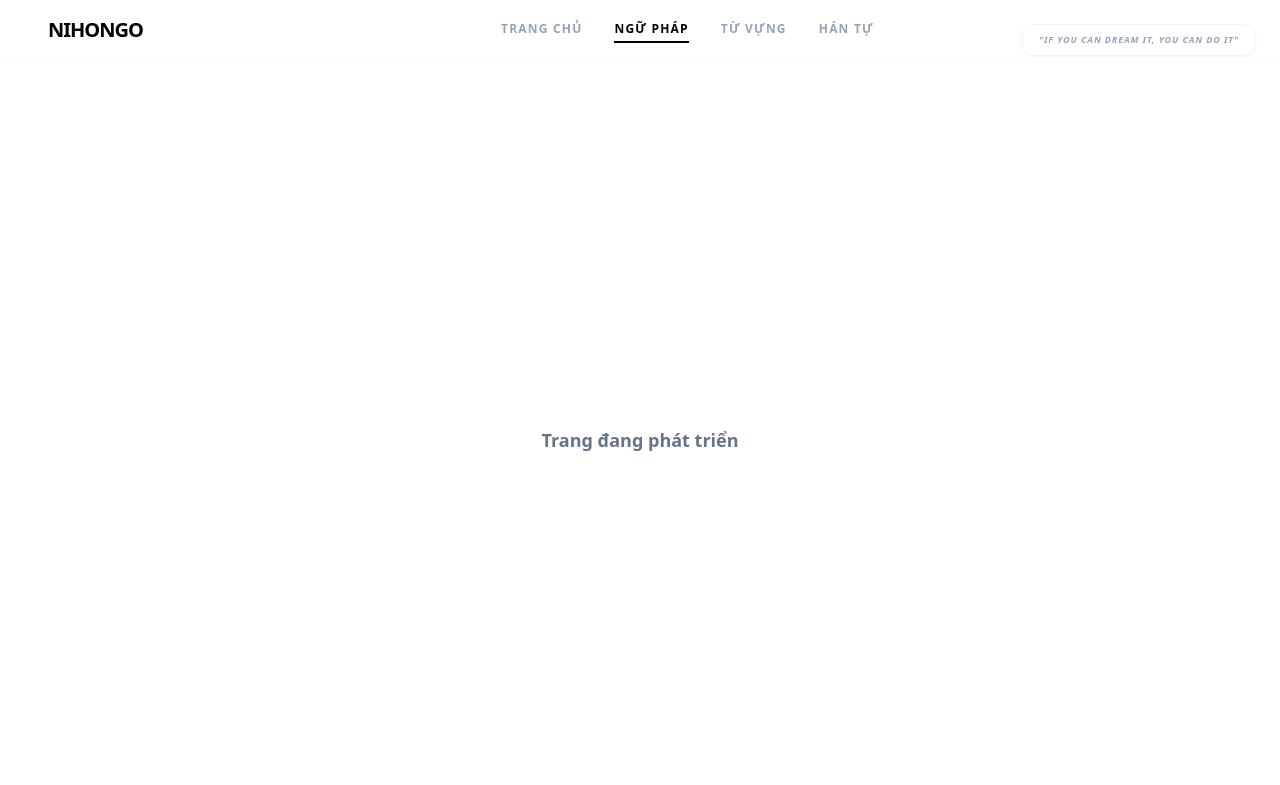
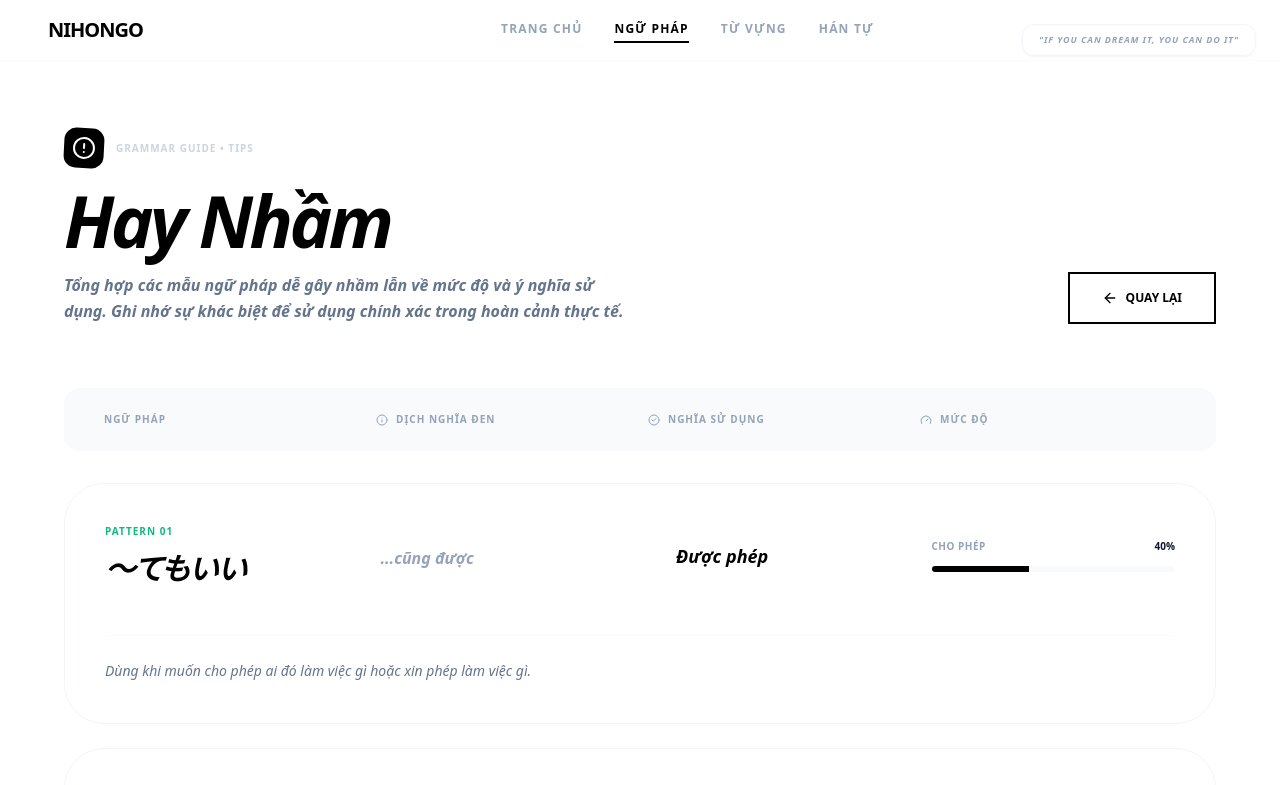
Before and after one commit to inngok/nihongo-practice, a React (Vite) app: page /grammar/confusing in a window 1280 px wide. Shown: the top 785 px of the page. Built offline with nearby package versions, Linux system fonts and the light colour scheme.

Commit message:
feat: add 'Hay Nhầm' grammar comparison page and home button

```diff
--- /dev/null
+++ b/src/pages/grammar/ConfusingGrammar.jsx
@@ -0,0 +1,186 @@
+import React from 'react';
+import { useNavigate } from 'react-router-dom';
+import { ArrowLeft, AlertCircle, Info, CheckCircle2, XCircle, Gauge } from 'lucide-react';
+
+const confusionData = [
+  {
+    pattern: '～てもいい',
+    literal: '...cũng được',
+    usage: 'Được phép',
+    intensity: 'Cho phép',
+    color: 'emerald',
+    description: 'Dùng khi muốn cho phép ai đó làm việc gì hoặc xin phép làm việc gì.',
+    intensityValue: 40
+  },
+  {
+    pattern: '～てはいけない',
+    literal: '...thì không được',
+    usage: 'Cấm',
+    intensity: 'Cấm đoán tuyệt đối',
+    color: 'rose',
+    description: 'Dùng để đưa ra mệnh lệnh cấm đoán mạnh mẽ, thường dựa trên quy tắc hoặc đạo đức.',
+    intensityValue: 100
+  },
+  {
+    pattern: '～なければならない',
+    literal: 'nếu không... thì không được',
+    usage: 'Phải',
+    intensity: 'Bắt buộc 100%',
+    color: 'slate',
+    description: 'Diễn tả nghĩa vụ hoặc sự cần thiết phải thực hiện một hành động nào đó.',
+    intensityValue: 100
+  },
+  {
+    pattern: '～なくてもいい',
+    literal: 'dù không... cũng được',
+    usage: 'Không cần thiết',
+    intensity: 'Tự do lựa chọn',
+    color: 'sky',
+    description: 'Diễn tả việc không cần thiết phải làm gì, cho phép người nghe tự do lựa chọn.',
+    intensityValue: 20
+  },
+  {
+    pattern: '～たほうがいい',
+    literal: 'phía đã... thì tốt',
+    usage: 'Nên',
+    intensity: 'Khuyên bảo mạnh',
+    color: 'amber',
+    description: 'Dùng để đưa ra lời khuyên mạnh mẽ hoặc cảnh báo điều gì đó nên làm.',
+    intensityValue: 80
+  },
+  {
+    pattern: '～ないほうがいい',
+    literal: 'phía không... thì tốt',
+    usage: 'Không nên',
+    intensity: 'Khuyên bảo mạnh',
+    color: 'orange',
+    description: 'Dùng để đưa ra lời khuyên mạnh mẽ về việc không nên thực hiện hành động nào đó.',
+    intensityValue: 80
+  }
+];
+
+export default function ConfusingGrammar() {
+  const navigate = useNavigate();
+
+  return (
+    <div className="min-h-screen w-full bg-white flex flex-col items-center pt-32 pb-20 px-4 md:px-12 selection:bg-black selection:text-white">
+      {/* Header */}
+      <div className="w-full max-w-6xl mb-16 flex flex-col md:flex-row justify-between items-start md:items-end gap-8">
+        <div className="space-y-4">
+          <div className="flex items-center gap-3">
+            <div className="w-10 h-10 bg-black rounded-xl flex items-center justify-center rotate-3">
+              <AlertCircle className="w-6 h-6 text-white" />
+            </div>
+            <p className="text-[10px] font-black text-slate-300 uppercase tracking-widest">Grammar Guide • Tips</p>
+          </div>
+          <h1 className="text-5xl md:text-7xl font-black tracking-tighter italic">Hay Nhầm</h1>
+          <p className="text-slate-500 font-bold max-w-xl leading-relaxed italic">
+            Tổng hợp các mẫu ngữ pháp dễ gây nhầm lẫn về mức độ và ý nghĩa sử dụng.
+            Ghi nhớ sự khác biệt để sử dụng chính xác trong hoàn cảnh thực tế.
+          </p>
+        </div>
+        <button
+          onClick={() => navigate('/')}
+          className="px-8 py-4 border-2 border-black text-xs font-black uppercase hover:bg-black hover:text-white transition-all flex items-center gap-2 group"
+        >
+          <ArrowLeft className="w-4 h-4 group-hover:-translate-x-1 transition-transform" /> Quay lại
+        </button>
+      </div>
+
+      {/* Main Content - Modern Table Body */}
+      <div className="w-full max-w-6xl space-y-6">
+        <div className="hidden lg:grid grid-cols-12 gap-4 px-10 py-6 bg-slate-50 rounded-2xl mb-8">
+          <div className="col-span-3 text-[10px] font-black uppercase tracking-widest text-slate-400 flex items-center gap-2">
+             Ngữ pháp
+          </div>
+          <div className="col-span-3 text-[10px] font-black uppercase tracking-widest text-slate-400 flex items-center gap-2">
+            <Info className="w-3 h-3" /> Dịch nghĩa đen
+          </div>
+          <div className="col-span-3 text-[10px] font-black uppercase tracking-widest text-slate-400 flex items-center gap-2">
+            <CheckCircle2 className="w-3 h-3" /> Nghĩa sử dụng
+          </div>
+          <div className="col-span-3 text-[10px] font-black uppercase tracking-widest text-slate-400 flex items-center gap-2">
+            <Gauge className="w-3 h-3" /> Mức độ
+          </div>
+        </div>
+
+        {confusionData.map((item, index) => (
+          <div
+            key={index}
+            className="group relative bg-white border border-slate-100 rounded-[2.5rem] p-8 lg:p-10 hover:border-black hover:shadow-[0_30px_60px_-15px_rgba(0,0,0,0.1)] transition-all duration-500 animate-in fade-in slide-in-from-bottom-4"
+            style={{ animationDelay: `${index * 100}ms` }}
+          >
+            <div className="grid grid-cols-1 lg:grid-cols-12 gap-8 items-center">
+              {/* Pattern */}
+              <div className="col-span-1 lg:col-span-3">
+                <span className={`text-[10px] font-black uppercase tracking-widest mb-3 block text-${item.color}-500`}>
+                  Pattern 0{index + 1}
+                </span>
+                <h3 className="text-3xl font-black tracking-tighter italic">{item.pattern}</h3>
+              </div>
+
+              {/* Literal */}
+              <div className="col-span-1 lg:col-span-3">
+                <div className="lg:hidden text-[10px] font-black uppercase tracking-widest text-slate-300 mb-2">Dịch nghĩa đen</div>
+                <p className="text-slate-400 font-bold italic translate-y-0.5">{item.literal}</p>
+              </div>
+
+              {/* Usage */}
+              <div className="col-span-1 lg:col-span-3">
+                <div className="lg:hidden text-[10px] font-black uppercase tracking-widest text-slate-300 mb-2">Nghĩa sử dụng</div>
+                <div className="flex items-center gap-3">
+                  <div className={`w-2 h-2 rounded-full bg-${item.color}-400 active-pulse`} />
+                  <p className="text-lg font-black italic">{item.usage}</p>
+                </div>
+              </div>
+
+              {/* Intensity */}
+              <div className="col-span-1 lg:col-span-3">
+                <div className="lg:hidden text-[10px] font-black uppercase tracking-widest text-slate-300 mb-2">Mức độ</div>
+                <div className="space-y-3">
+                  <div className="flex justify-between items-center mb-1">
+                    <span className="text-[10px] font-black uppercase text-slate-400 tracking-wider">{item.intensity}</span>
+                    <span className="text-[10px] font-black text-slate-900">{item.intensityValue}%</span>
+                  </div>
+                  <div className="h-1.5 w-full bg-slate-50 rounded-full overflow-hidden">
+                    <div
+                      className={`h-full bg-black transition-all duration-1000 ease-out`}
+                      style={{ width: `${item.intensityValue}%` }}
+                    />
+                  </div>
+                </div>
+              </div>
+
+              {/* Description reveal on hover for desktop */}
+              <div className="col-span-12 mt-4 pt-6 border-t border-slate-50 hidden md:block">
+                <p className="text-sm text-slate-500 font-medium leading-relaxed italic">{item.description}</p>
+              </div>
+            </div>
+          </div>
+        ))}
+      </div>
+
+      {/* Footer Note */}
+      <div className="w-full max-w-4xl mt-20 p-10 bg-black text-white rounded-[3rem] text-center relative overflow-hidden">
+        <div className="absolute top-0 right-0 p-8 opacity-10">
+          <AlertCircle className="w-32 h-32" />
+        </div>
+        <div className="relative z-10 space-y-4">
+          <h4 className="text-2xl font-black italic">Lời khuyên nhỏ</h4>
+          <p className="text-white/60 text-sm max-w-2xl mx-auto italic font-medium leading-relaxed">
+            Việc nhầm lẫn các mẫu ngữ pháp tương tự nhau là hoàn toàn bình thường khi học N3.
+            Hãy cố gắng đặt câu cho từng mẫu trong bối cảnh thực tế để cảm nhận "độ mạnh" của lời khuyên hay lệnh cấm.
+          </p>
+        </div>
+      </div>
+
+      <style dangerouslySetInnerHTML={{ __html: `
+        @keyframes fade-in { from { opacity: 0; } to { opacity: 1; } }
+        @keyframes slide-in { from { transform: translateY(20px); } to { transform: translateY(0); } }
+        .animate-in { animation: fade-in 0.6s ease-out forwards, slide-in 0.6s ease-out forwards; }
+        .active-pulse { animation: pulse 2s cubic-bezier(0.4, 0, 0.6, 1) infinite; }
+        @keyframes pulse { 0%, 100% { opacity: 1; } 50% { opacity: .4; } }
+      `}} />
+    </div>
+  );
+}
--- a/src/pages/home/Home.jsx
+++ b/src/pages/home/Home.jsx
@@ -108,6 +108,15 @@ export default function Home() {
         </Link>
 
         <Link
+          to="/grammar/confusing"
+          className="group px-8 py-4 bg-slate-50 border border-slate-100 rounded-[2rem] hover:bg-black hover:border-black hover:-translate-y-1 hover:shadow-2xl transition-all duration-300"
+        >
+          <span className="text-[10px] md:text-[11px] font-black tracking-[0.3em] uppercase text-slate-500 group-hover:text-white transition-colors">
+            Hay nhầm
+          </span>
+        </Link>
+
+        <Link
           to="/tips"
           className="group px-8 py-4 bg-slate-50 border border-slate-100 rounded-[2rem] hover:bg-black hover:border-black hover:-translate-y-1 hover:shadow-2xl transition-all duration-300"
         >
--- a/src/routes/RouteMap.jsx
+++ b/src/routes/RouteMap.jsx
@@ -22,6 +22,7 @@ const MimikaraVocab = lazy(() => import("../pages/vocabulary/MimikaraVocab/Mimik
 const DekiruVocab = lazy(() => import("../pages/vocabulary/DekiruVocab/DekiruVocab"));
 const Translator = lazy(() => import("../pages/translator/Translator"));
 const Tips = lazy(() => import("../pages/tips/Tips"));
+const ConfusingGrammar = lazy(() => import("../pages/grammar/ConfusingGrammar"));
 
 const PageLoader = () => (
   <div className="min-h-[calc(100vh-80px)] mt-20 flex items-center justify-center bg-white">
@@ -43,6 +44,7 @@ const Layout = () => {
     location.pathname === '/kanji/set-4' ||
     location.pathname.startsWith('/exam-') ||
     location.pathname === '/translator' ||
+    location.pathname === '/grammar/confusing' ||
     location.pathname === '/tips';
 
   return (
@@ -98,6 +100,7 @@ export default function RouteMap() {
         <Route path="/exam-jlpt" element={<ExamJLPT />} />
         <Route path="/exam-jlpt/sentence-sort" element={<SentenceSort />} />
         <Route path="/translator" element={<Translator />} />
+        <Route path="/grammar/confusing" element={<ConfusingGrammar />} />
         <Route path="/tips" element={<Tips />} />
         <Route path="*" element={<Fallback />} />
       </Route>
```
Also changed, not shown: public/assets/logo-jp.png (added).
